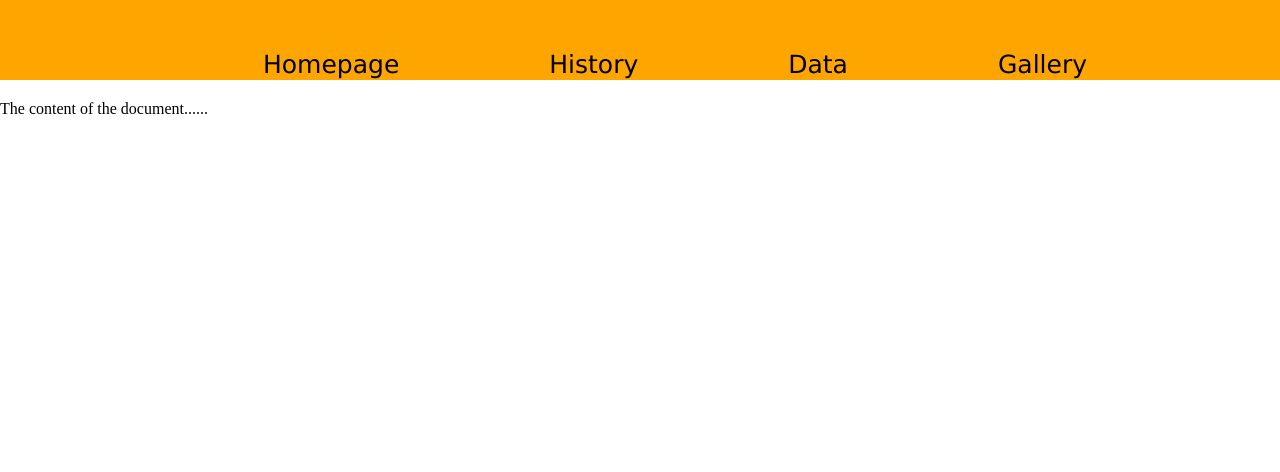
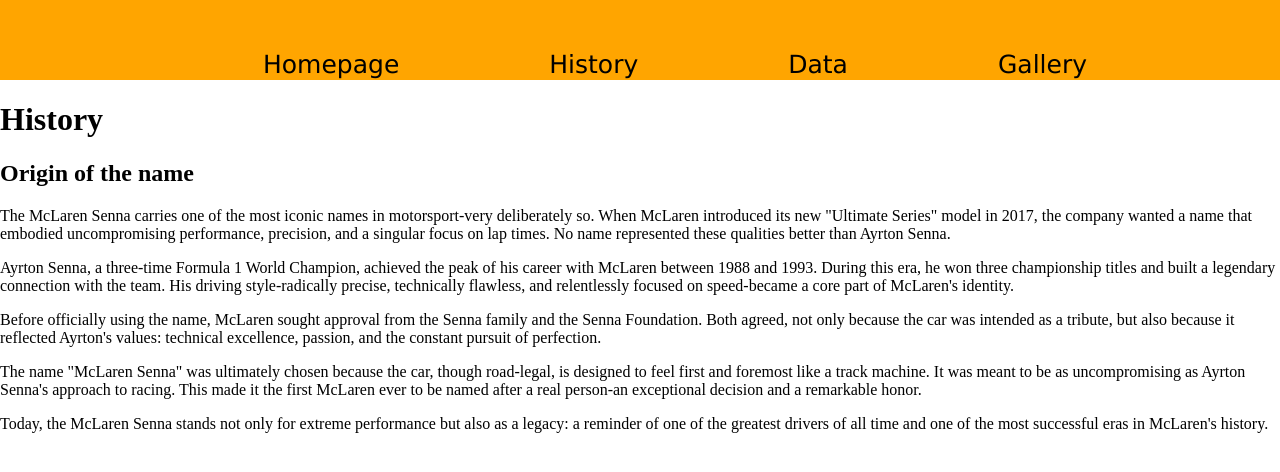
Before and after one commit to Kakadua03/McLarrenSenna, a plain HTML site: page history.html in a window 1280 px wide. Shown: the top 472 px of the page. Drawn offline with Linux system fonts and the light colour scheme.

Commit message:
updated history.html

```diff
--- a/history.html
+++ b/history.html
@@ -1,7 +1,7 @@
 <!DOCTYPE html>
 <html lang="en">
 <head>
-  <meta charset="utf-8">
+  <meta charset="UTF-8">
   <title>Title of the document</title>
   <link rel="stylesheet" href="style.css">
 </head>
@@ -9,11 +9,31 @@
 <body>
 <header>
   <div><a href="index.html">Homepage</a></div>
-  <div><a href="history.html">History</a></div>
+  <div><a href="history.html">History</div>
   <div><a href="data.html">Data</a></div>
   <div><a href="gallery.html">Gallery</a></div>
 </header>
-The content of the document......
+  <h1>History</h1>
+  <h2>Origin of the name</h2>
+  <p>The McLaren Senna carries one of the most iconic names in motorsport-very deliberately so.
+    When McLaren introduced its new "Ultimate Series" model in 2017, the company wanted a name that embodied uncompromising performance,
+    precision, and a singular focus on lap times.
+    No name represented these qualities better than Ayrton Senna.</p>
+
+<p>Ayrton Senna, a three-time Formula 1 World Champion, achieved the peak of his career with McLaren between 1988 and 1993.
+  During this era, he won three championship titles and built a legendary connection with the team.
+  His driving style-radically precise, technically flawless, and relentlessly focused on speed-became a core part of McLaren's identity.</p>
+
+<p>Before officially using the name, McLaren sought approval from the Senna family and the Senna Foundation.
+  Both agreed, not only because the car was intended as a tribute, but also because it reflected Ayrton's values:
+  technical excellence, passion, and the constant pursuit of perfection.</p>
+
+<p>The name "McLaren Senna" was ultimately chosen because the car, though road-legal, is designed to feel first and foremost like a track machine.
+  It was meant to be as uncompromising as Ayrton Senna's approach to racing.
+  This made it the first McLaren ever to be named after a real person-an exceptional decision and a remarkable honor.</p>
+
+<p>Today, the McLaren Senna stands not only for extreme performance but also as a legacy:
+  a reminder of one of the greatest drivers of all time and one of the most successful eras in McLaren's history.</p>
 </body>
 
 </html>
```
